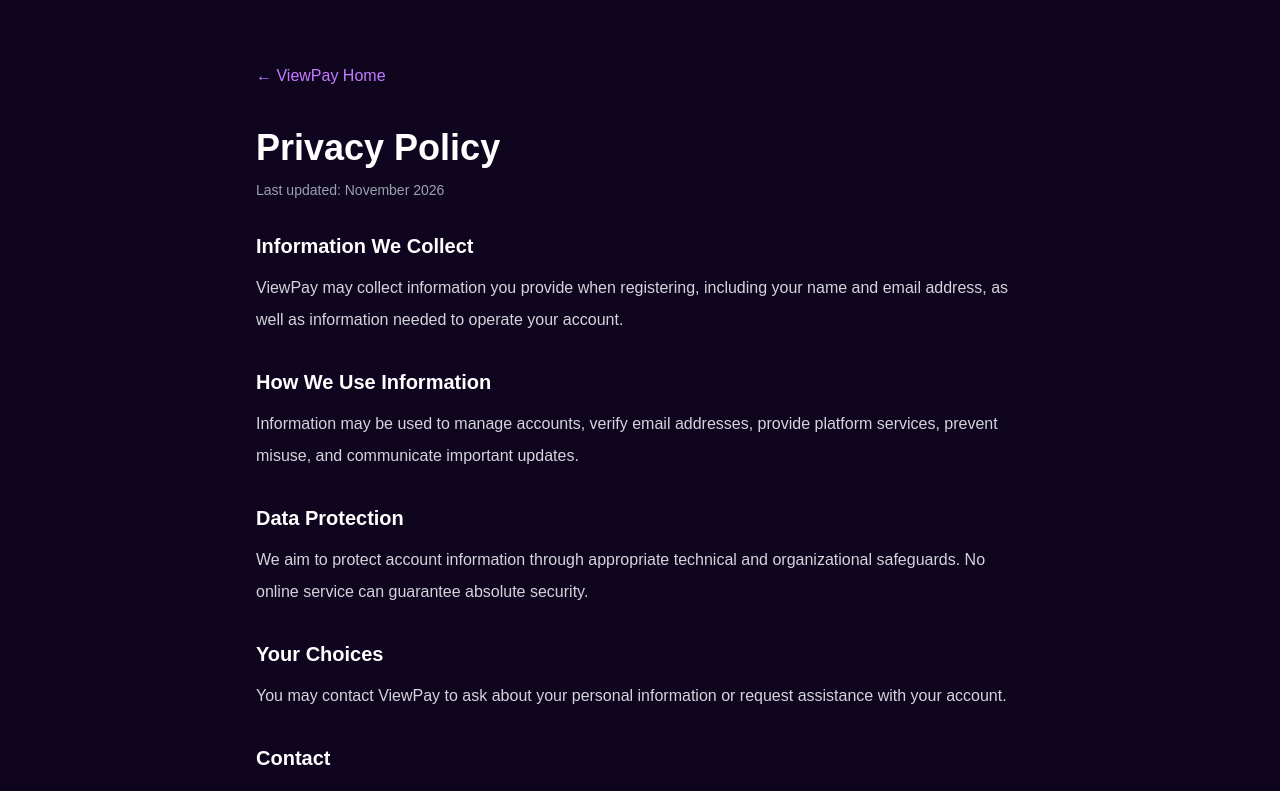
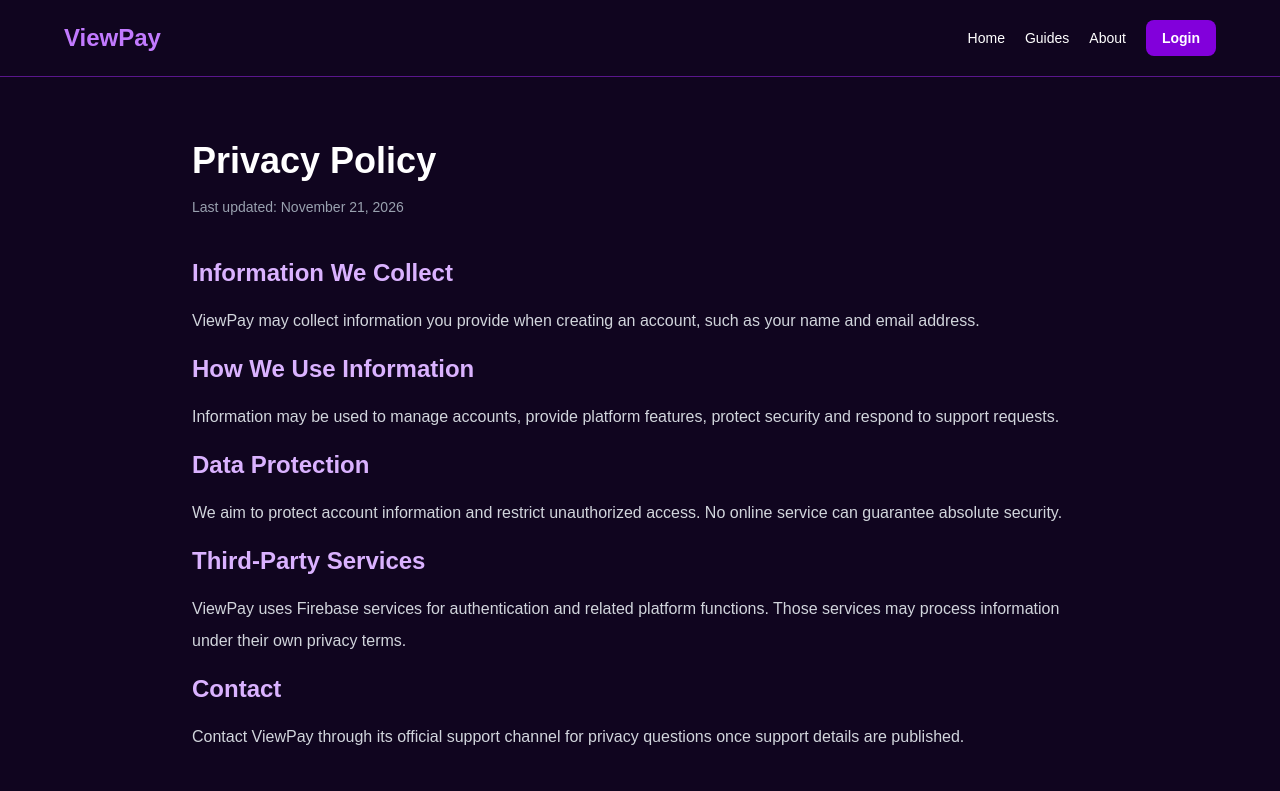
Before and after one commit to mwendaemmanuel212-lang/VIEW-PAY, a Next.js app: page /privacy in a window 1280 px wide. Shown: the top 791 px of the page. Built offline with nearby package versions, Linux system fonts and the light colour scheme.

Commit message:
Enhance PrivacyPage layout with header and footer
Refactor PrivacyPage component to include SiteHeader and SiteFooter, and update content structure.

```diff
--- a/src/app/privacy/page.tsx
+++ b/src/app/privacy/page.tsx
@@ -1,47 +1,64 @@
 
-import Link from "next/link";
+import SiteHeader from "@/components/site-header";
+import SiteFooter from "@/components/site-footer";
 
 export default function PrivacyPage() {
   return (
+    <>
+      <SiteHeader />
       <main className="min-h-screen bg-[#10051f] px-6 py-16 text-white">
-      <div className="mx-auto max-w-3xl">
-        <Link href="/" className="text-purple-400">← ViewPay Home</Link>
-        <h1 className="mt-10 text-4xl font-bold">Privacy Policy</h1>
-        <p className="mt-3 text-sm text-gray-400">Last updated: November 2026</p>
-
-        <h2 className="mt-8 text-xl font-semibold">Information We Collect</h2>
-        <p className="mt-3 leading-8 text-gray-300">
-          ViewPay may collect information you provide when registering,
-          including your name and email address, as well as information
-          needed to operate your account.
+        <article className="mx-auto max-w-4xl">
+          <h1 className="text-4xl font-bold">Privacy Policy</h1>
+          <p className="mt-4 text-sm text-gray-400">
+            Last updated: November 21, 2026
           </p>
 
-        <h2 className="mt-8 text-xl font-semibold">How We Use Information</h2>
-        <p className="mt-3 leading-8 text-gray-300">
-          Information may be used to manage accounts, verify email
-          addresses, provide platform services, prevent misuse, and
-          communicate important updates.
+          <section className="mt-10 space-y-4 leading-8 text-gray-300">
+            <h2 className="text-2xl font-bold text-purple-300">
+              Information We Collect
+            </h2>
+            <p>
+              ViewPay may collect information you provide when creating
+              an account, such as your name and email address.
             </p>
 
-        <h2 className="mt-8 text-xl font-semibold">Data Protection</h2>
-        <p className="mt-3 leading-8 text-gray-300">
-          We aim to protect account information through appropriate
-          technical and organizational safeguards. No online service
-          can guarantee absolute security.
+            <h2 className="text-2xl font-bold text-purple-300">
+              How We Use Information
+            </h2>
+            <p>
+              Information may be used to manage accounts, provide platform
+              features, protect security and respond to support requests.
             </p>
 
-        <h2 className="mt-8 text-xl font-semibold">Your Choices</h2>
-        <p className="mt-3 leading-8 text-gray-300">
-          You may contact ViewPay to ask about your personal information
-          or request assistance with your account.
+            <h2 className="text-2xl font-bold text-purple-300">
+              Data Protection
+            </h2>
+            <p>
+              We aim to protect account information and restrict
+              unauthorized access. No online service can guarantee
+              absolute security.
             </p>
 
-        <h2 className="mt-8 text-xl font-semibold">Contact</h2>
-        <p className="mt-3 leading-8 text-gray-300">
-          Contact details for privacy questions will be provided on
-          the ViewPay contact page.
+            <h2 className="text-2xl font-bold text-purple-300">
+              Third-Party Services
+            </h2>
+            <p>
+              ViewPay uses Firebase services for authentication and
+              related platform functions. Those services may process
+              information under their own privacy terms.
             </p>
-      </div>
+
+            <h2 className="text-2xl font-bold text-purple-300">
+              Contact
+            </h2>
+            <p>
+              Contact ViewPay through its official support channel
+              for privacy questions once support details are published.
+            </p>
+          </section>
+        </article>
       </main>
+      <SiteFooter />
+    </>
   );
 }
```
Lines whose indentation alone changed are shown as unchanged.
